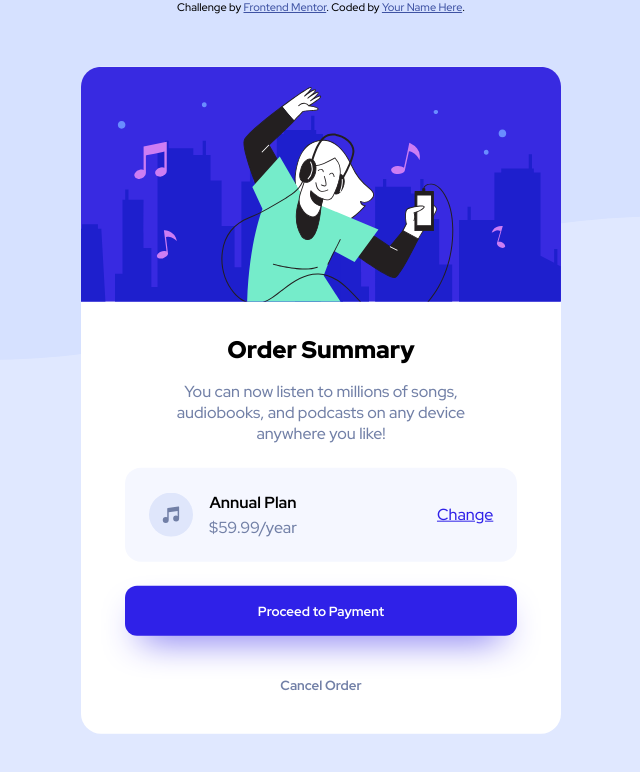
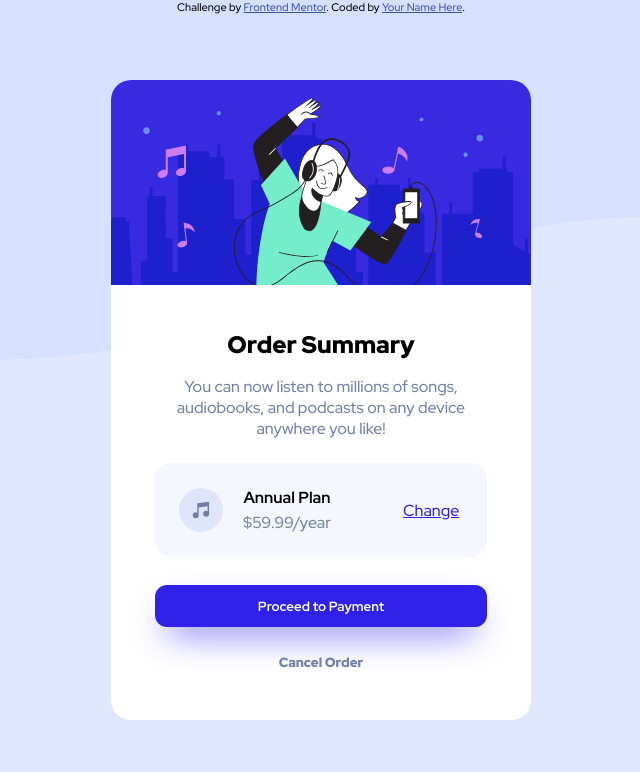
Before and after one commit to scanales01/Order-Summary-Component, a plain HTML site: page index.html in a window 1280 px wide. Shown: the whole page, without its empty margins (319-959 px from the left). Drawn offline with Linux system fonts and the light colour scheme.

Commit message:
Final Updates

```diff
--- a/assets/css/styles.css
+++ b/assets/css/styles.css
@@ -12,6 +12,7 @@
     --neutral-desaturated: hsl(224, 23%, 55%);
     --neutral-dark: hsl(223, 47%, 23%);
     --button-purple: hsl(244, 81%, 52%);
+    --button-active: hsl(244.51, 55.19%, 68.43%);
     --font-size-p: 16px;
 }
 
@@ -29,6 +30,7 @@ a {
 
 a:hover {
     text-decoration: none;
+    color: var(--button-active)
 }
 
 body, html {
@@ -73,7 +75,8 @@ p {
     left: 50%;
     text-align: left;
     background-color: white;
-    width: 30rem;
+    width: 26.25rem;
+    height: 40rem;
     object-fit: cover;
     border-radius: 1.25rem;
     transform: translate(-50%, -50%);
@@ -86,7 +89,7 @@ p {
 }
 
 .content {
-    margin-top: 2rem;
+    margin-top: 2.75rem;
     text-align: center;
 }
 
@@ -99,7 +102,7 @@ p {
     display: flex;
     align-items: center;
     margin-top: 1.5rem;
-    margin-bottom: 1.5rem;
+    margin-bottom: 1.75rem;
     margin-left: 2.75rem;
     margin-right: 2.75rem;
     padding: 1.5rem;
@@ -112,12 +115,13 @@ p {
 }
 
 .price {
-    margin-left: 1rem;
-    margin-right: 8.75rem;
+    margin-left: 1.25rem;
+    margin-right: 4.5rem;
 }
 
 .price h4 {
     margin-bottom: 0.25rem;
+    font-weight: var(--font-bold);
 }
 
 .option-container {
@@ -125,10 +129,15 @@ p {
     margin-bottom: 1.5rem;
     margin-left: 2.75rem;
     margin-right: 2.75rem;
-    padding-top: 1rem;
-    padding-bottom: 1rem;
+    padding-top: 0.75rem;
+    padding-bottom: 0.75rem;
     border-radius: .75rem;
-    box-shadow: 0 1rem 2.25rem -1rem var(--button-purple);
+    box-shadow: 0 1rem 2.25rem -0.85rem var(--button-purple);
+}
+
+.option-container:hover {
+    background-color: var(--button-active);
+    cursor: pointer;
 }
 
 .option-container h5 {
@@ -140,12 +149,17 @@ p {
     margin-bottom: 1.5rem;
     margin-left: 2.75rem;
     margin-right: 2.75rem;
-    padding-top: 1rem;
     padding-bottom: 1rem;
     border-radius: .75rem;
 }
 
-.cancel-container h5 {
+.cancel-container a {
+    text-decoration: none;
+    font-size: 13.28px;
     color: var(--neutral-desaturated);
-    font-weight: var(--font-bold);
+    font-weight: var(--font-black);
 }
+
+.cancel-container a:hover {
+    color: var(--neutral-dark)
+}
--- a/index.html
+++ b/index.html
@@ -38,7 +38,7 @@
         </div>
 
         <div class="cancel-container">
-          <h5>Cancel Order</h5>
+          <a href="#">Cancel Order</a>
         </div>
         <!-- <h5>Cancel Order</h5> -->
      </div>
```
